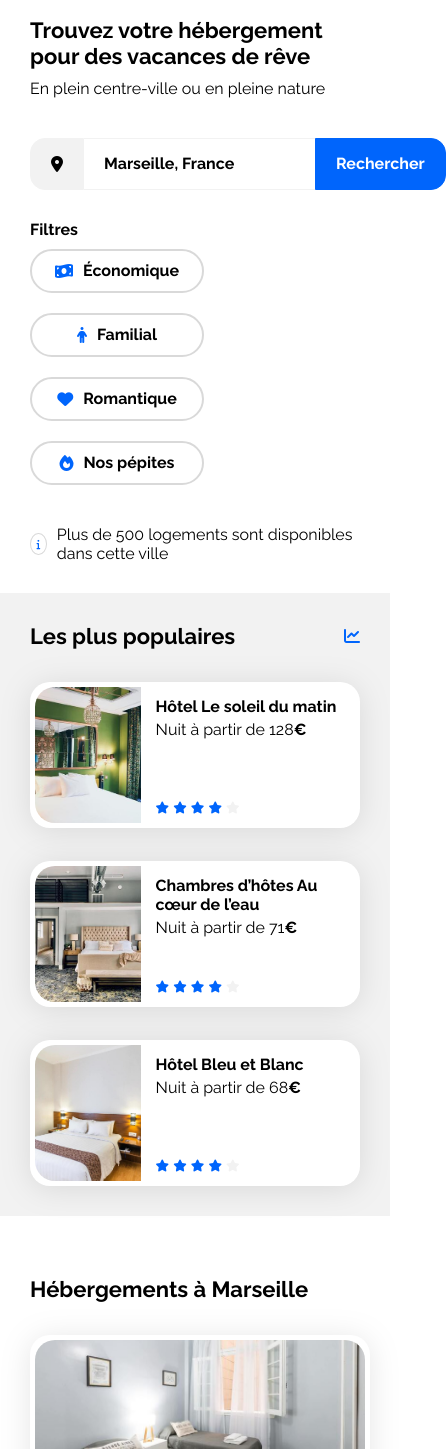
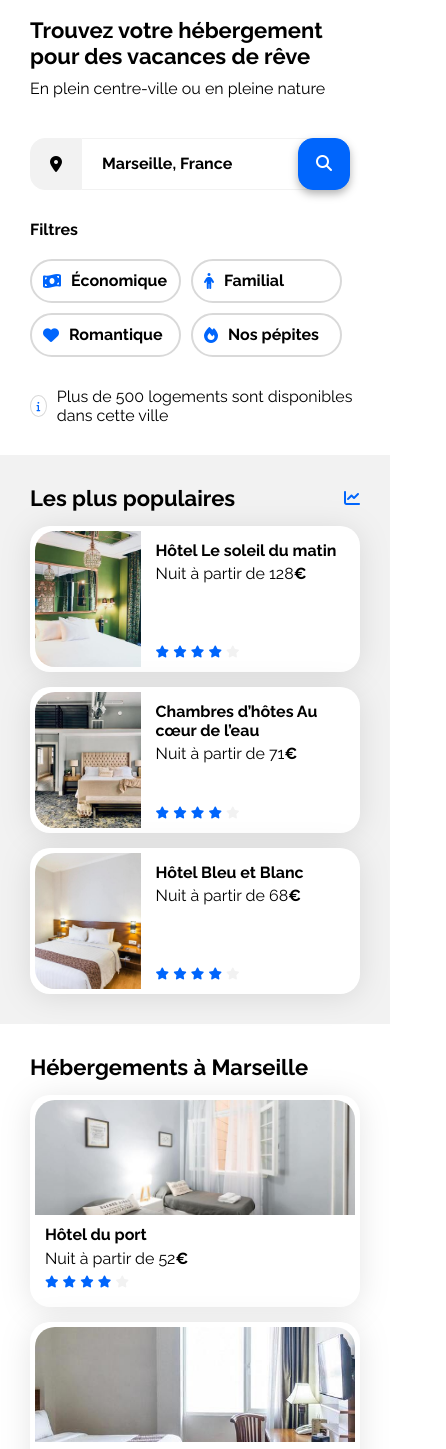
Before and after one commit to Kyubout/P2---Booki, a plain HTML site: page index.html in a window 390 px wide. Shown: the part 118-1567 px from the top of the page, 446 px wide, since content can reach past the window. Drawn offline with Linux system fonts and the light colour scheme.

Commit message:
finalisation media queries et détails

```diff
--- a/css/style.css
+++ b/css/style.css
@@ -65,7 +65,6 @@ a {
 header {
     display: flex;
     justify-content: space-between;
-    height: auto;
 }
 
 header img {
@@ -75,7 +74,6 @@ header img {
 
 header .menu {
     display: flex;
-    justify-content: space-between;
 }
 
 header a {
@@ -98,9 +96,17 @@ header a {
 }
 
 /********** Search ****************/
+.form-label {
+    display: flex;
+    border: 1px var(--main-bg-color) solid;
+    background-color: var(--main-bg-color);
+    border-radius: 15px 0px 0px 15px;
+    height: 50px;
+    padding: 0px 19px;
+}
+
 .fa-location-dot {
     color: black;
-    text-align: center;
 }
 
 label {
@@ -109,14 +115,11 @@ label {
     border: none;
 }
 
-.form-label {
+.form-text {
     display: flex;
-    justify-content: center;
-    border: 1px var(--main-bg-color) solid;
-    background-color: var(--main-bg-color);
-    border-radius: 15px 0px 0px 15px;
+    border-top: 1px var(--main-bg-color) solid;
+    border-bottom: 1px var(--main-bg-color) solid;
     height: 50px;
-    padding: 0px 20px;
 }
 
 #location {
@@ -132,23 +135,6 @@ label {
     opacity: 1;
 }
 
-.form-text {
-    display: flex;
-    align-items: center;
-    border-top: 1px var(--main-bg-color) solid;
-    border-bottom: 1px var(--main-bg-color) solid;
-    height: 50px;
-}
-
-.rechercher {
-    background-color: var(--main-color);
-    color: white;
-    font-size: 16px;
-    font-weight: 700;
-    border: none;
-    padding: 0px 20px;
-}
-
 .form-button {
     display: flex;
     align-items: center;
@@ -158,6 +144,40 @@ label {
     background-color: var(--main-color);
 }
 
+.rechercher {
+    background-color: var(--main-color);
+    color: white;
+    font-size: 16px;
+    font-weight: 700;
+    border: none;
+    padding: 0px 15px;
+}
+
+.form-button-icon {
+    display: none;
+    align-items: center;
+    justify-content: center;
+    border: 1px var(--main-color) solid;
+    border-radius: 15px;
+    height: 50px;
+    width: 50px;
+    background-color: var(--main-color);
+    filter: drop-shadow(0px 4px 4px rgba(0, 0, 0, 0.3));
+    position: relative;
+    left: -15px;
+}
+
+.rechercher-icon {
+    background-color: var(--main-color);
+    font-size: 16px;
+    border: none;
+    padding: 0px 18px;
+}
+
+.fa-magnifying-glass {
+    color: white;
+}
+
 form {
     display: flex;
     align-items: center;
@@ -165,7 +185,6 @@ form {
 }
 
 /*************** Filters *********************/
-
 .info {
     display: flex;
     align-items: center;
@@ -188,31 +207,26 @@ form {
     display: flex;
     align-items: center;
     flex-wrap: wrap;
-}
-
-.filters-section h3 {
-    padding-right: 15px;
+    gap: 20px;
 }
 
 .filters {
     display: flex;
     flex-wrap: wrap;
+    gap: 10px;
 }
 
 .filter-button {
     display: flex;
-    justify-content: center;
     align-items: center;
     border: 2px var(--filter-border-color) solid;
     border-radius: 25px ;
     height: 30px;
-    width: max-content;
     padding: 5px;
-    margin: 10px 15px 10px 0px;
 }
 
 .filter-button .fa-solid {
-    padding-left: 10px;
+    padding-left: 6px;
 }
 
 .filter-button p {
@@ -249,16 +263,21 @@ form {
 .hebergements-cards{
     display: flex;
     flex-direction: row;
-    justify-content: space-between;
+    justify-content: space-around;
     flex-wrap: wrap;
+    gap: 30px;
+    padding-top: 33px;
+}
+
+.hebergements-cards a {
+    width: 30%;
 }
 
 .hebergements-cards .card {
     display:flex;
     flex-direction: column;
-    margin-top: 33px;
-    width: 235px;
-    height: 200px;
+    height: 100%;
+    box-sizing: border-box;
 }
 
 .hebergements-cards img {
@@ -269,24 +288,12 @@ form {
     object-position: center;
 }
 
-.hebergements-cards .card-title {
-    margin-top: 10px;
-    margin-bottom: 4px;
-}
-
-.hebergements-cards .card-subtitle {
-    margin: 5px 0px;
-}
-
-.hebergements-cards .card-rating {
-    margin-bottom: 5px;
-}
-
 .hebergements-cards .card-content {
-    padding-left: 10px;
+    padding: 10px;
     display: flex;
     flex-direction: column;
     justify-content: space-between;
+    gap: 5px;
 }
 
 .hebergements .more {
@@ -343,12 +350,16 @@ form {
     display: flex;
     flex-direction: row;
     justify-content: space-between;
+    gap: 30px;
     margin: 30px 0px;
+}
+
+.activites-cards a {
+    width: 25%;
 }
 
 .activites-cards .card {
     padding: 0;
-    width: 290px;
     height: 100%;
     display: grid;
 }
@@ -418,26 +429,13 @@ footer li {
         width: 30%;
     }
 
-    /*.populaires-cards .card-title {
-        font-size: 14px;
-    }
-
-    .populaires-cards .card-subtitle {
-        font-size: 13px;
-    }*/
-
     .activites-cards img {
         height: 200px;
     }
-
-    .activites-cards .card {
-        width: 190px;
-    }
-
 }
 
 /* Small devices (phones, less than 768px) */
-@media (max-width: 768px) {
+@media (max-width: 767.98px) {
     /* ... */
 
     .main-container {
@@ -472,8 +470,16 @@ footer li {
         color: var(--main-color);
     }
 
+    .form-button {
+        display: none;
+    }
+
+    .form-button-icon {
+        display: flex;
+    }
+
     .filter-button {
-        width: 160px;
+        width: 137px;
     }
 
     .hebergements-and-populaires {
@@ -490,12 +496,14 @@ footer li {
 
     .populaires {
         margin-top: 0;
-        margin-bottom: 30px;
-        background-color: var(--main-bg-color);
     }
 
     .populaires-cards {
         flex-direction: column;
+    }
+
+    .populaires-cards .card {
+        margin-top: 15px;
     }
 
     .populaires-cards a {
@@ -504,34 +512,34 @@ footer li {
 
     .hebergements-cards {
         flex-direction: column;
+        gap: 15px;
+        padding-top: 15px;
     }
 
-    .hebergements-cards .card {
+    .hebergements-cards a {
         width: 100%;
     }
 
     .activites-cards {
         flex-direction: column;
-        margin: 20px 0;
+        margin: 20px 0px;
+        gap: 0px;
     }
 
     .activites-cards img {
         height: 140px;
     }
 
-    .activites-cards .card {
+    .activites-cards a {
         width: 100%;
-        margin: 10px 0;
+        margin: 10px 0px;
     }
 
     footer {
         flex-direction: column;
-        padding: 0;
     }
 
     .footer-box {
         padding: 15px;
     }
-
-
 }
--- a/index.html
+++ b/index.html
@@ -43,6 +43,9 @@
                 <div class="form-button">
                     <input class="rechercher" type="submit" value="Rechercher">
                 </div>
+                <div class="form-button-icon">
+                    <button class="rechercher-icon" type="submit"> <i class="fa-solid fa-magnifying-glass" aria-hidden="true"></i> </button>
+                </div>
             </form>
 
             <div class="filters-section">
@@ -83,10 +86,8 @@
                             <article class="card">
                                 <img src="images/hebergements/fred-kleber.jpg" alt="Image de la chambre d'hôtel montrant deux lits simples">
                                 <div class="card-content">
-                                    <div class="card-txt">
                                     <h3 class="card-title">Hôtel du port</h3>
                                     <p class="card-subtitle">Nuit à partir de 52<span class="euro">€</span></p>
-                                    </div>
                                     <div class="card-rating">
                                         <i class="fa-xs fa-solid fa-star" aria-hidden="true"></i>
                                         <i class="fa-xs fa-solid fa-star" aria-hidden="true"></i>
@@ -102,10 +103,8 @@
                             <article class="card">
                                 <img src="images/hebergements/febrian-zakaria.jpg" alt="Image de la chambre d'hôtel montrant deux lits simples">
                                 <div class="card-content">
-                                    <div class="card-txt">
                                     <h3 class="card-title">Hôtel chez Amina</h3>
                                     <p class="card-subtitle">Nuit à partir de 96<span class="euro">€</span></p>
-                                    </div>
                                     <div class="card-rating">
                                         <i class="fa-xs fa-solid fa-star" aria-hidden="true"></i>
                                         <i class="fa-xs fa-solid fa-star" aria-hidden="true"></i>
@@ -121,10 +120,8 @@
                             <article class="card">
                                 <img src="images/hebergements/reisetopia.jpg" alt="Image de la chambre d'hôtel montrant un lit">
                                 <div class="card-content">
-                                    <div class="card-txt">
                                     <h3 class="card-title">Hôtel Les mouettes</h3>
                                     <p class="card-subtitle">Nuit à partir de 76<span class="euro">€</span></p>
-                                    </div>
                                     <div class="card-rating">
                                         <i class="fa-xs fa-solid fa-star" aria-hidden="true"></i>
                                         <i class="fa-xs fa-solid fa-star" aria-hidden="true"></i>
@@ -140,10 +137,8 @@
                             <article class="card">
                                 <img src="images/hebergements/annie-spratt.jpg" alt="Image de la chambre d'hôtel montrant un lit">
                                 <div class="card-content">
-                                    <div class="card-txt">
                                     <h3 class="card-title">Hôtel de la mer</h3>
                                     <p class="card-subtitle">Nuit à partir de 46<span class="euro">€</span></p>
-                                    </div>
                                     <div class="card-rating">
                                         <i class="fa-xs fa-solid fa-star" aria-hidden="true"></i>
                                         <i class="fa-xs fa-solid fa-star" aria-hidden="true"></i>
@@ -159,10 +154,8 @@
                             <article class="card">
                                 <img src="images/hebergements/marcus-loke.jpg" alt="Image de la chambre d'auberge montrant deux lits superposés">
                                 <div class="card-content">
-                                    <div class="card-txt">
                                     <h3 class="card-title">Auberge de la Canebière</h3>
                                     <p class="card-subtitle">Nuit à partir de 25<span class="euro">€</span></p>
-                                    </div>
                                     <div class="card-rating">
                                         <i class="fa-xs fa-solid fa-star" aria-hidden="true"></i>
                                         <i class="fa-xs fa-solid fa-star" aria-hidden="true"></i>
@@ -178,10 +171,8 @@
                             <article class="card">
                                 <img src="images/hebergements/nicate-lee.jpg" alt="Image de la chambre d'auberge montrant quatre lits superposés">
                                 <div class="card-content">
-                                    <div class="card-txt">
                                     <h3 class="card-title">Auberge Le Panier</h3>
                                     <p class="card-subtitle">Nuit à partir de 23<span class="euro">€</span></p>
-                                    </div>
                                     <div class="card-rating">
                                         <i class="fa-xs fa-solid fa-star" aria-hidden="true"></i>
                                         <i class="fa-xs fa-solid fa-star" aria-hidden="true"></i>
@@ -304,8 +295,6 @@
                     </a>
                 </div>
             </section>
-
-
         </main>
 
         <footer>
@@ -334,5 +323,4 @@
         </footer>
     </div>
 </body>
-
 </html>
```
Lines whose indentation alone changed are shown as unchanged.
